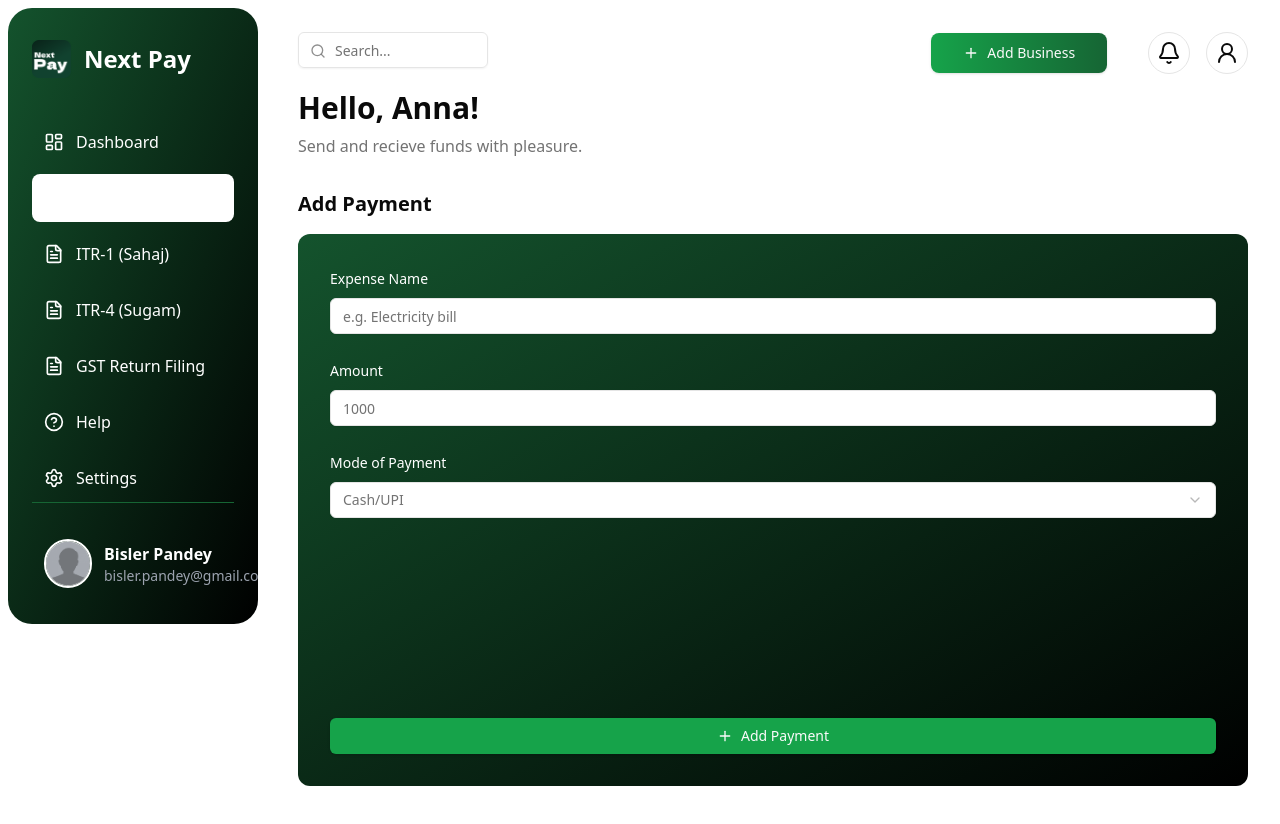
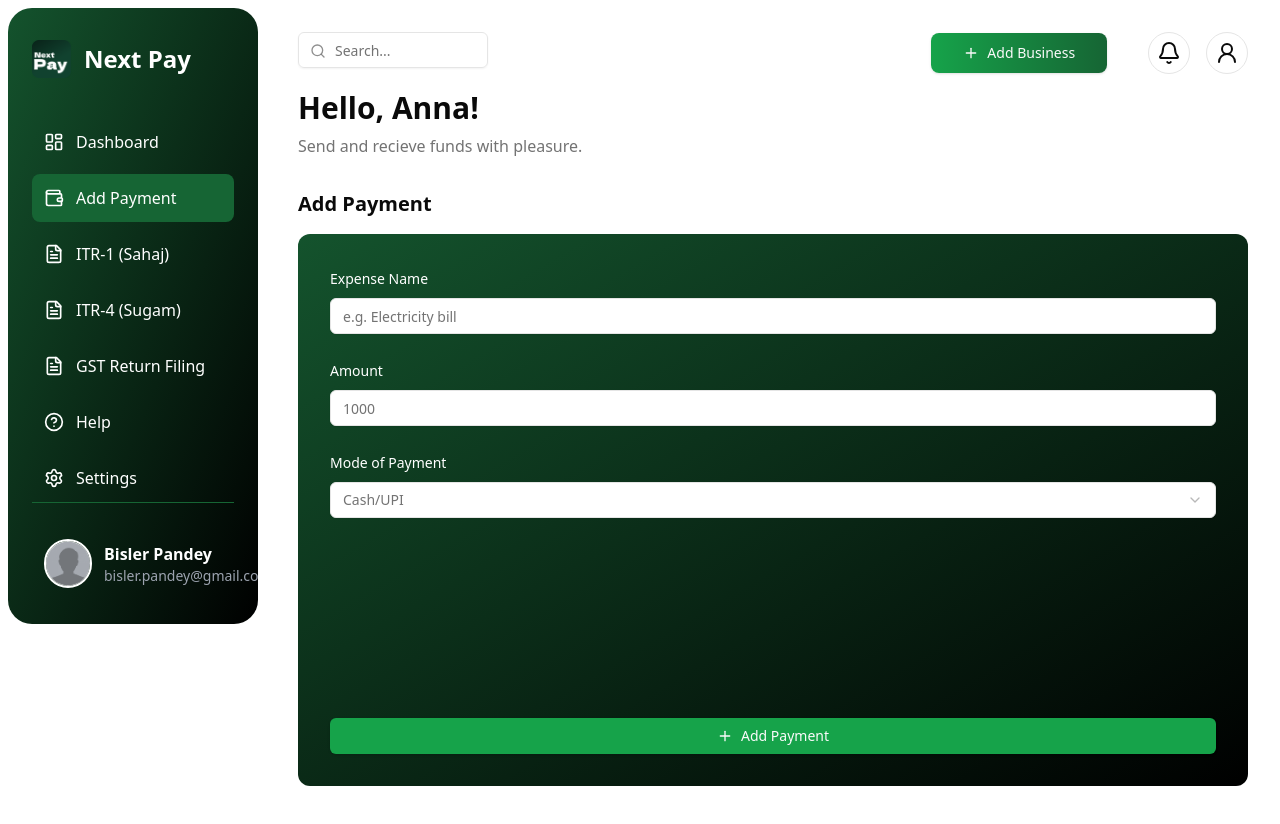
Before and after one commit to sristy17/next-payroll, a Next.js app: page /add-payment in a window 1280 px wide. Shown: the top 824 px of the page. Built offline with nearby package versions, Linux system fonts and the light colour scheme.

Commit message:
refactor(ui): simplify className handling in navigation links using cn utility

```diff
--- a/src/app/dashboard/layout.tsx
+++ b/src/app/dashboard/layout.tsx
@@ -21,6 +21,7 @@ import {
 import { getSession, signOut } from "@/app/api/auth/auth";
 import { useState, useEffect } from "react";
 import { useRouter } from "next/navigation";
+import { cn } from "@/lib/utils";
 
 interface DashboardLayoutProps {
   children: React.ReactNode;
@@ -75,13 +76,12 @@ export default function DashboardLayout({ children }: DashboardLayoutProps) {
             <Link
               key={item.href}
               href={item.href}
-              className={`flex items-center gap-3 p-3 rounded-lg text-white font-medium transition-colors duration-200
-                ${
-                  isActive(item.href)
-                    ? "text-green-900"
-                    : "hover:bg-green-800/50"
-                }
-              `}
+              className={
+                cn(
+                  "flex items-center gap-3 p-3 rounded-lg text-white font-medium transition-colors duration-200 hover:bg-green-800/50",
+                  isActive(item.href) && "bg-green-800/50"
+                )
+              }
             >
               <item.icon className="w-5 h-5" />
               {item.name}
--- a/src/components/sidebar.tsx
+++ b/src/components/sidebar.tsx
@@ -11,6 +11,7 @@ import {
   HelpCircle,
   Settings,
 } from "lucide-react";
+import { cn } from "@/lib/utils";
 
 export default function Dashboard() {
   const pathname = usePathname();
@@ -45,13 +46,12 @@ export default function Dashboard() {
           <Link
             key={item.href}
             href={item.href}
-            className={`flex items-center gap-3 p-3 rounded-lg text-white font-medium transition-colors duration-200
-              ${
-                isActive(item.href)
-                  ? "bg-white text-green-900"
-                  : "hover:bg-green-800/50"
-              }
-            `}
+            className={
+              cn(
+                "flex items-center gap-3 p-3 rounded-lg text-white font-medium transition-colors duration-200 hover:bg-green-800/50",
+                isActive(item.href) && "bg-green-800"
+              )
+            }
           >
             <item.icon className="w-5 h-5" />
             {item.name}
```
